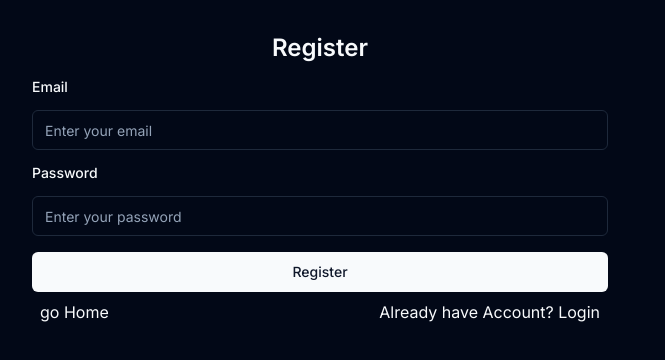
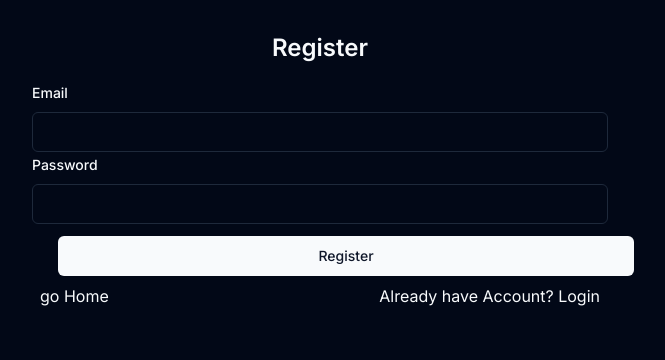
Before and after one commit to jewel109/ecommerce-frontend, a Next.js app: page /register in a window 1280 px wide. Shown: the top 360 px of the page, without its empty margins (320-985 px from the left). Built offline with nearby package versions, Linux system fonts and the light colour scheme.

Commit message:
register page refactored

```diff
--- /dev/null
+++ b/app/(profile)/register/layout.tsx
@@ -0,0 +1,10 @@
+
+"use client"
+
+export default function Home({
+  children,
+}: {
+  children: React.ReactNode
+}) {
+  return (<div>{children}</div>)
+}
--- a/app/(profile)/register/page.tsx
+++ b/app/(profile)/register/page.tsx
@@ -1,34 +1,42 @@
 "use client"
 import { Button } from '@/components/ui/button';
-import { FormItem } from '@/components/ui/form';
+import { Form, FormControl, FormField, FormItem, FormLabel, FormMessage } from '@/components/ui/form';
 import { Input } from '@/components/ui/input';
 import { Label } from '@/components/ui/label';
 import { useTheme } from 'next-themes';
 import Link from 'next/link';
 import React, { useEffect, useState } from 'react';
+import { useForm } from 'react-hook-form';
+import { z } from "zod"
+import { zodResolver } from "@hookform/resolvers/zod"
 
 interface RegisterFormProps {
   onSubmit: (formData: { email: string; password: string }) => void;
 }
 
+const formSchema = z.object({
+  email: z.string().email().min(4),
+  password: z.string().min(4)
+})
+
 const RegisterForm: React.FC<RegisterFormProps> = ({ onSubmit }) => {
-  const [email, setEmail] = useState('');
-  const [password, setPassword] = useState('');
+
   const [error, setError] = useState<string | null>(null);
   const { setTheme } = useTheme()
 
-  const handleSubmit = async (e: React.FormEvent<HTMLFormElement>) => {
-    e.preventDefault();
+
+  const form = useForm<z.infer<typeof formSchema>>({
+    resolver: zodResolver(formSchema),
+    defaultValues: {
+      email: "",
+      password: ""
+    }
+  })
+
+  const handleSubmit = async (values: z.infer<typeof formSchema>) => {
 
     // Implement form validation here (optional)
-    if (!email || !password) {
-      setError('Email and password are required.');
-      return;
-    }
-
     // Replace with your actual registration logic (e.g., API call)
-    onSubmit({ email, password });
-    console.log('Form submitted:', { email, password }); // Replace with actual logic
   };
 
   useEffect(() => {
@@ -36,35 +44,65 @@ const RegisterForm: React.FC<RegisterFormProps> = ({ onSubmit }) => {
   }, [])
 
   return (
-    <div className="container mx-auto px-4 py-8 md:px-8 lg:px-16">
+    <div className="container mx-auto px-4 py-8 md:px-8 lg:px-16 ">
       <h1 className="text-2xl font-semibold mb-4 text-center">Register</h1>
-      <FormItem onSubmit={handleSubmit} className="flex flex-col space-y-4">
-        <Label htmlFor="email" className="text-left lg:ml-72">Email</Label>
+      <div className="flex flex-col space-y-4 lg:mx-auto">
+
+        <Form {...form}>
+          <form onSubmit={form.handleSubmit(onSubmit)} >
+            <FormField
+              control={form.control}
+              name='email'
+              render={({ field }) => (
+                <FormItem
+                >
+
+                  <FormLabel className="text-left lg:ml-72">Email</FormLabel>
+                  <FormControl>
                     <Input
-          id="email"
-          type="email"
-          value={email}
-          onChange={(e) => setEmail(e.target.value)}
-          placeholder="Enter your email"
-          className="md:w-full lg:w-2/4 self-center"
+                      className="md:w-full lg:w-2/4 self-center lg:mx-auto"
+                      {...field}
                     />
-        <Label htmlFor="password" className="text-left lg:ml-72">Password</Label>
+                  </FormControl>
+
+                  <FormMessage className="text-left lg:ml-72 " />
+                </FormItem>
+              )}
+            />
+            <FormField
+              control={form.control}
+              name='password'
+              render={({ field }) => (
+                <FormItem
+                >
+
+                  <FormLabel className="text-left lg:ml-72 ">Password</FormLabel>
+                  <FormControl>
                     <Input
-          id="password"
-          type="password"
-          value={password}
-          onChange={(e) => setPassword(e.target.value)}
-          placeholder="Enter your password"
-          className="md:w-full lg:w-2/4 self-center"
+                      {...field}
+                      className="md:w-full lg:w-2/4 self-center lg:mx-auto"
                     />
-        {error && <p className="text-red-500 mb-4 text-center">{error}</p>}
-        <Button type="submit" className="md:w-full max-md:w-full lg:w-2/4 self-center mx-auto">Register</Button>
-      </FormItem>
+
+                  </FormControl>
+
+                  <FormMessage className="text-left lg:ml-72 " />
+                </FormItem>)
+              } />
+
+
+
+            <Button type="submit" className="md:w-full max-md:w-full lg:w-2/4 lg:ml-[314px] py-2 mt-3">Register</Button>
             <div className='mx-auto p-2 lg:w-2/4 sm:w-full max-md:w-full  flex flex-row justify-between'>
               <Link href='/' className='hover:text-green-500'>go Home </Link>
               <Link href='/login' className='hover:text-green-500'>Already have Account? Login</Link>
+
             </div>
+
+          </form>
+
+        </Form >
       </div>
+    </div >
   );
 };
 
```
Lines whose indentation alone changed are shown as unchanged.
